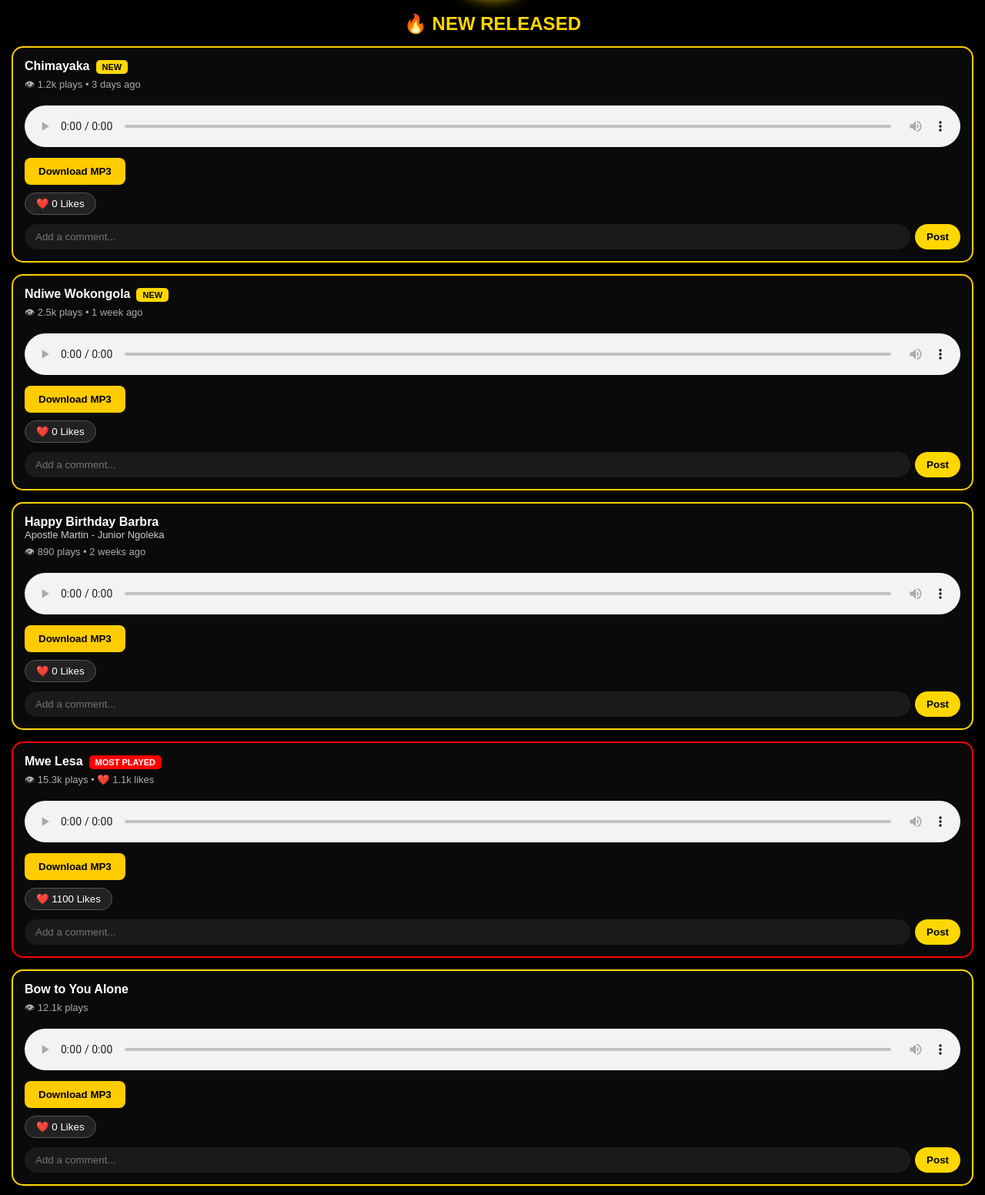
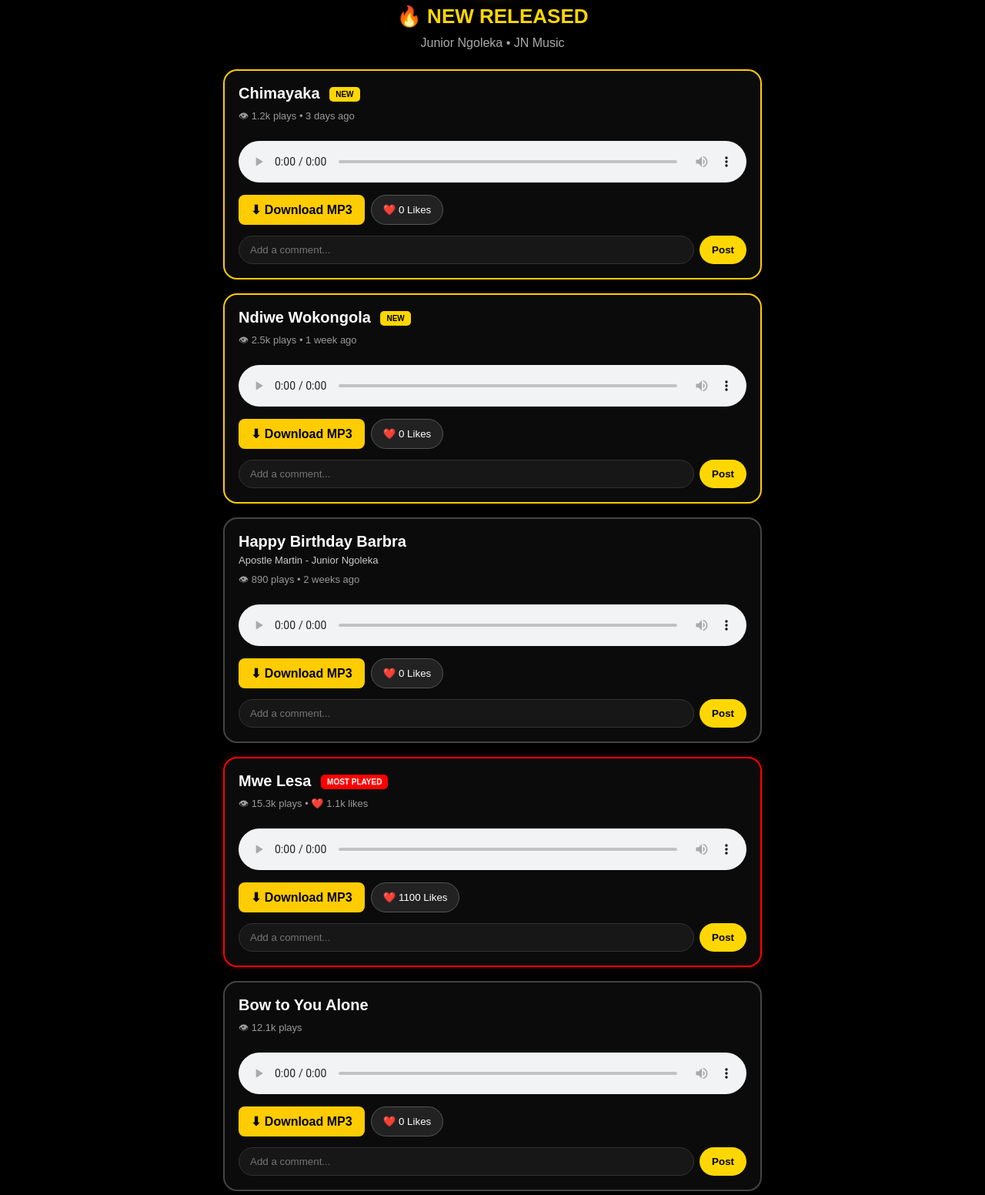
Before and after one commit to JuniorNgoleka/astro-blog-starter-template, an Astro site: page /music in a window 1280 px wide. Shown: the part 164-1716 px from the top of the page at 77% size. Built offline with nearby package versions, Linux system fonts and the light colour scheme; Astro itself is replaced by a stand-in of ours.

Commit message:
Update music.astro

```diff
--- a/src/pages/music.astro
+++ b/src/pages/music.astro
@@ -1,137 +1,474 @@
  ---
+
 ---
-<html>
+
+<html lang="en">
 <head>
-<title>JN Music - Junior Ngoleka</title>
-<meta name="viewport" content="width=device-width, initial-scale=1.0">
-<style>
-body{background:#000;color:#fff;font-family:Arial;padding:15px;margin:0}
-.logo{width:120px;height:120px;margin:20px auto;background:radial-gradient(circle,#222,#000);border:3px solid gold;border-radius:50%;display:flex;align-items:center;justify-content:center;font-size:50px;font-weight:bold;color:gold;text-align:center;box-shadow:0 0 20px gold}
-.title{color:gold;text-align:center;font-size:24px;font-weight:bold;margin:15px 0}
-.song{border:2px solid gold;border-radius:15px;padding:15px;margin:15px 0;background:#0a0a0a}
-.song.new{border-color:#ffcc00}
-.song.most{border-color:red}
-.badge{font-size:11px;padding:3px 8px;border-radius:5px;font-weight:bold;margin-left:8px}
-.badge-new{background:gold;color:#000}
-.badge-most{background:red;color:#fff}
-.plays{color:#aaa;font-size:13px;margin:5px 0}
-audio{width:100%;margin:10px 0}
-.btn-dl{background:#ffcc00;color:#000;border:none;padding:10px 18px;border-radius:8px;font-weight:bold;cursor:pointer}
-.btn-like{background:#222;color:#fff;border:1px solid #555;padding:6px 14px;border-radius:20px;cursor:pointer;margin-top:10px}
-.btn-like.liked{background:red;border-color:red}
-.comment-row{display:flex;gap:6px;margin-top:12px}
-.comment-row input{flex:1;padding:9px 14px;border-radius:20px;border:none;background:#1a1a1a;color:#fff}
-.btn-post{background:gold;color:#000;border:none;padding:9px 15px;border-radius:20px;font-weight:bold;cursor:pointer}
-.comment-item{background:#1e1e1e;padding:8px 12px;border-radius:12px;margin-top:8px;text-align:left;font-size:14px}
-.comment-item b{color:gold}
-</style>
-</head>
-<body>
+  <meta charset="UTF-8" />
+  <meta name="viewport" content="width=device-width, initial-scale=1.0" />
+  <title>JN Music - Junior Ngoleka</title>  <style>
+    * {
+      box-sizing: border-box;
+    }
 
-<div class="logo">JN</div>
-<div class="title">🔥 NEW RELEASED</div>
+    body {
+      background: #000;
+      color: #fff;
+      font-family: Arial, sans-serif;
+      margin: 0;
+      padding: 20px 15px 40px;
+    }
 
-<!-- SONG 1 -->
-<div class="song new">
-<div><b>Chimayaka</b><span class="badge badge-new">NEW</span></div>
-<div class="plays">👁 1.2k plays • 3 days ago</div>
-<audio controls><source src=""></audio>
-<br><button class="btn-dl">Download MP3</button>
-<br><button class="btn-like" onclick="likeThis(this)">❤️ <span>0</span> Likes</button>
-<div class="comment-row"><input id="c1" placeholder="Add a comment..."><button class="btn-post" onclick="postThis('c1','l1')">Post</button></div>
-<div id="l1"></div>
+    .container {
+      max-width: 700px;
+      margin: auto;
+    }
+
+    .logo {
+      width: 120px;
+      height: 120px;
+      margin: 10px auto 20px;
+      background: radial-gradient(circle, #222, #000);
+      border: 3px solid gold;
+      border-radius: 50%;
+      display: flex;
+      align-items: center;
+      justify-content: center;
+      font-size: 50px;
+      font-weight: bold;
+      color: gold;
+      box-shadow: 0 0 25px rgba(255, 215, 0, .5);
+    }
+
+    .title {
+      color: gold;
+      text-align: center;
+      font-size: 26px;
+      font-weight: bold;
+      margin-bottom: 25px;
+    }
+
+    .subtitle {
+      text-align: center;
+      color: #aaa;
+      margin-top: -15px;
+      margin-bottom: 25px;
+    }
+
+    .song {
+      border: 2px solid #444;
+      border-radius: 18px;
+      padding: 18px;
+      margin: 18px 0;
+      background: #0b0b0b;
+    }
+
+    .song.new {
+      border-color: #ffcc00;
+    }
+
+    .song.most {
+      border-color: red;
+      box-shadow: 0 0 12px rgba(255, 0, 0, .2);
+    }
+
+    .song-title {
+      font-size: 20px;
+      font-weight: bold;
+    }
+
+    .artist {
+      color: #ccc;
+      font-size: 13px;
+      margin-top: 5px;
+    }
+
+    .plays {
+      color: #999;
+      font-size: 13px;
+      margin: 8px 0;
+    }
+
+    .badge {
+      display: inline-block;
+      font-size: 10px;
+      padding: 4px 8px;
+      border-radius: 5px;
+      font-weight: bold;
+      margin-left: 7px;
+      vertical-align: middle;
+    }
+
+    .badge-new {
+      background: gold;
+      color: #000;
+    }
+
+    .badge-most {
+      background: red;
+      color: #fff;
+    }
+
+    audio {
+      width: 100%;
+      margin: 12px 0;
+    }
+
+    .buttons {
+      display: flex;
+      gap: 8px;
+      flex-wrap: wrap;
+    }
+
+    .btn-dl {
+      display: inline-block;
+      background: #ffcc00;
+      color: #000;
+      text-decoration: none;
+      border: none;
+      padding: 10px 16px;
+      border-radius: 8px;
+      font-weight: bold;
+    }
+
+    .btn-like {
+      background: #222;
+      color: #fff;
+      border: 1px solid #555;
+      padding: 8px 15px;
+      border-radius: 20px;
+      cursor: pointer;
+    }
+
+    .btn-like.liked {
+      background: red;
+      border-color: red;
+    }
+
+    .comment-row {
+      display: flex;
+      gap: 7px;
+      margin-top: 14px;
+    }
+
+    .comment-row input {
+      flex: 1;
+      min-width: 0;
+      padding: 10px 14px;
+      border-radius: 20px;
+      border: 1px solid #333;
+      background: #171717;
+      color: #fff;
+      outline: none;
+    }
+
+    .btn-post {
+      background: gold;
+      color: #000;
+      border: none;
+      padding: 9px 16px;
+      border-radius: 20px;
+      font-weight: bold;
+      cursor: pointer;
+    }
+
+    .comment-item {
+      background: #1b1b1b;
+      padding: 9px 12px;
+      border-radius: 12px;
+      margin-top: 8px;
+      font-size: 14px;
+    }
+
+    .comment-item b {
+      color: gold;
+    }
+
+    footer {
+      text-align: center;
+      color: gold;
+      margin-top: 35px;
+      font-size: 13px;
+    }
+  </style></head><body><div class="container">  <div class="logo">JN</div>  <div class="title">🔥 NEW RELEASED</div>  <div class="subtitle">
+    Junior Ngoleka • JN Music
+  </div>  <!-- SONG 1 -->  <div class="song new"><div class="song-title">
+  Chimayaka
+  <span class="badge badge-new">NEW</span>
 </div>
 
-<!-- SONG 2 -->
-<div class="song new">
-<div><b>Ndiwe Wokongola</b><span class="badge badge-new">NEW</span></div>
-<div class="plays">👁 2.5k plays • 1 week ago</div>
-<audio controls><source src=""></audio>
-<br><button class="btn-dl">Download MP3</button>
-<br><button class="btn-like" onclick="likeThis(this)">❤️ <span>0</span> Likes</button>
-<div class="comment-row"><input id="c2" placeholder="Add a comment..."><button class="btn-post" onclick="postThis('c2','l2')">Post</button></div>
-<div id="l2"></div>
+<div class="plays">
+  👁 1.2k plays • 3 days ago
 </div>
 
-<!-- SONG 3 -->
-<div class="song">
-<div><b>Happy Birthday Barbra</b></div>
-<div style="font-size:13px;color:#ccc">Apostle Martin - Junior Ngoleka</div>
-<div class="plays">👁 890 plays • 2 weeks ago</div>
-<audio controls><source src=""></audio>
-<br><button class="btn-dl">Download MP3</button>
-<br><button class="btn-like" onclick="likeThis(this)">❤️ <span>0</span> Likes</button>
-<div class="comment-row"><input id="c3" placeholder="Add a comment..."><button class="btn-post" onclick="postThis('c3','l3')">Post</button></div>
-<div id="l3"></div>
+<audio controls preload="metadata">
+  <source src="/music/Chimayaka.mp3" type="audio/mpeg" />
+  Your browser does not support audio.
+</audio>
+
+<div class="buttons">
+  <a class="btn-dl" href="/music/Chimayaka.mp3" download>
+    ⬇ Download MP3
+  </a>
+
+  <button class="btn-like" onclick="likeThis(this)">
+    ❤️ <span>0</span> Likes
+  </button>
 </div>
 
-<!-- SONG 4 -->
-<div class="song most">
-<div><b>Mwe Lesa</b><span class="badge badge-most">MOST PLAYED</span></div>
-<div class="plays">👁 15.3k plays • ❤️ 1.1k likes</div>
-<audio controls><source src=""></audio>
-<br><button class="btn-dl">Download MP3</button>
-<br><button class="btn-like" onclick="likeThis(this)">❤️ <span>1100</span> Likes</button>
-<div class="comment-row"><input id="c4" placeholder="Add a comment..."><button class="btn-post" onclick="postThis('c4','l4')">Post</button></div>
-<div id="l4"></div>
+<div class="comment-row">
+  <input id="c1" placeholder="Add a comment..." />
+  <button class="btn-post" onclick="postThis('c1','l1')">
+    Post
+  </button>
 </div>
 
-<!-- SONG 5 -->
-<div class="song">
-<div><b>Bow to You Alone</b></div>
-<div class="plays">👁 12.1k plays</div>
-<audio controls><source src=""></audio>
-<br><button class="btn-dl">Download MP3</button>
-<br><button class="btn-like" onclick="likeThis(this)">❤️ <span>0</span> Likes</button>
-<div class="comment-row"><input id="c5" placeholder="Add a comment..."><button class="btn-post" onclick="postThis('c5','l5')">Post</button></div>
-<div id="l5"></div>
+<div id="l1"></div>
+
+  </div>  <!-- SONG 2 -->  <div class="song new"><div class="song-title">
+  Ndiwe Wokongola
+  <span class="badge badge-new">NEW</span>
 </div>
 
-<!-- SONG 6 -->
-<div class="song">
-<div><b>FMD</b></div>
-<div class="plays">👁 9.4k plays</div>
-<audio controls><source src=""></audio>
-<br><button class="btn-dl">Download MP3</button>
-<br><button class="btn-like" onclick="likeThis(this)">❤️ <span>0</span> Likes</button>
-<div class="comment-row"><input id="c6" placeholder="Add a comment..."><button class="btn-post" onclick="postThis('c6','l6')">Post</button></div>
-<div id="l6"></div>
+<div class="plays">
+  👁 2.5k plays • 1 week ago
 </div>
 
-<!-- SONG 7 -->
-<div class="song">
-<div><b>Fire Mountain Welcome</b></div>
-<!-- SONG 7 -->
-<div class="song">
-<div><b>Fire Mountain Welcome</b></div>
-<div class="plays">👁 7.2k plays</div>
-<audio controls><source src=""></audio>
-<br><button class="btn-dl">Download MP3</button>
-<br><button class="btn-like" onclick="likeThis(this)">❤️ <span>0</span> Likes</button>
-<div class="comment-row"><input id="c7" placeholder="Add a comment..."><button class="btn-post" onclick="postThis('c7','l7')">Post</button></div>
-<div id="l7"></div>
+<audio controls preload="metadata">
+  <source src="/music/Ndiwe-Wokongola.mp3" type="audio/mpeg" />
+  Your browser does not support audio.
+</audio>
+
+<div class="buttons">
+  <a class="btn-dl" href="/music/Ndiwe-Wokongola.mp3" download>
+    ⬇ Download MP3
+  </a>
+
+  <button class="btn-like" onclick="likeThis(this)">
+    ❤️ <span>0</span> Likes
+  </button>
 </div>
 
-<script>
-function likeThis(btn){
- let span=btn.querySelector('span');
- let n=parseInt(span.innerText)+1;
- span.innerText=n;
- btn.classList.add('liked');
+<div class="comment-row">
+  <input id="c2" placeholder="Add a comment..." />
+  <button class="btn-post" onclick="postThis('c2','l2')">
+    Post
+  </button>
+</div>
+
+<div id="l2"></div>
+
+  </div>  <!-- SONG 3 -->  <div class="song"><div class="song-title">
+  Happy Birthday Barbra
+</div>
+
+<div class="artist">
+  Apostle Martin - Junior Ngoleka
+</div>
+
+<div class="plays">
+  👁 890 plays • 2 weeks ago
+</div>
+
+<audio controls preload="metadata">
+  <source src="/music/Happy-Birthday-Barbra.mp3" type="audio/mpeg" />
+  Your browser does not support audio.
+</audio>
+
+<div class="buttons">
+  <a class="btn-dl" href="/music/Happy-Birthday-Barbra.mp3" download>
+    ⬇ Download MP3
+  </a>
+
+  <button class="btn-like" onclick="likeThis(this)">
+    ❤️ <span>0</span> Likes
+  </button>
+</div>
+
+<div class="comment-row">
+  <input id="c3" placeholder="Add a comment..." />
+  <button class="btn-post" onclick="postThis('c3','l3')">
+    Post
+  </button>
+</div>
+
+<div id="l3"></div>
+
+  </div>  <!-- SONG 4 -->  <div class="song most"><div class="song-title">
+  Mwe Lesa
+  <span class="badge badge-most">MOST PLAYED</span>
+</div>
+
+<div class="plays">
+  👁 15.3k plays • ❤️ 1.1k likes
+</div>
+
+<audio controls preload="metadata">
+  <source src="/music/Mwe-Lesa.mp3" type="audio/mpeg" />
+  Your browser does not support audio.
+</audio>
+
+<div class="buttons">
+  <a class="btn-dl" href="/music/Mwe-Lesa.mp3" download>
+    ⬇ Download MP3
+  </a>
+
+  <button class="btn-like" onclick="likeThis(this)">
+    ❤️ <span>1100</span> Likes
+  </button>
+</div>
+
+<div class="comment-row">
+  <input id="c4" placeholder="Add a comment..." />
+  <button class="btn-post" onclick="postThis('c4','l4')">
+    Post
+  </button>
+</div>
+
+<div id="l4"></div>
+
+  </div>  <!-- SONG 5 -->  <div class="song"><div class="song-title">
+  Bow to You Alone
+</div>
+
+<div class="plays">
+  👁 12.1k plays
+</div>
+
+<audio controls preload="metadata">
+  <source src="/music/Bow-to-You-Alone.mp3" type="audio/mpeg" />
+  Your browser does not support audio.
+</audio>
+
+<div class="buttons">
+  <a class="btn-dl" href="/music/Bow-to-You-Alone.mp3" download>
+    ⬇ Download MP3
+  </a>
+
+  <button class="btn-like" onclick="likeThis(this)">
+    ❤️ <span>0</span> Likes
+  </button>
+</div>
+
+<div class="comment-row">
+  <input id="c5" placeholder="Add a comment..." />
+  <button class="btn-post" onclick="postThis('c5','l5')">
+    Post
+  </button>
+</div>
+
+<div id="l5"></div>
+
+  </div>  <!-- SONG 6 -->  <div class="song"><div class="song-title">
+  FMD
+</div>
+
+<div class="plays">
+  👁 9.4k plays
+</div>
+
+<audio controls preload="metadata">
+  <source src="/music/FMD.mp3" type="audio/mpeg" />
+  Your browser does not support audio.
+</audio>
+
+<div class="buttons">
+  <a class="btn-dl" href="/music/FMD.mp3" download>
+    ⬇ Download MP3
+  </a>
+
+  <button class="btn-like" onclick="likeThis(this)">
+    ❤️ <span>0</span> Likes
+  </button>
+</div>
+
+<div class="comment-row">
+  <input id="c6" placeholder="Add a comment..." />
+  <button class="btn-post" onclick="postThis('c6','l6')">
+    Post
+  </button>
+</div>
+
+<div id="l6"></div>
+
+  </div>  <!-- SONG 7 -->  <div class="song"><div class="song-title">
+  Fire Mountain Welcome
+</div>
+
+<div class="plays">
+  👁 7.2k plays
+</div>
+
+<audio controls preload="metadata">
+  <source src="/music/Fire-Mountain-Welcome.mp3" type="audio/mpeg" />
+  Your browser does not support audio.
+</audio>
+
+<div class="buttons">
+  <a class="btn-dl" href="/music/Fire-Mountain-Welcome.mp3" download>
+    ⬇ Download MP3
+  </a>
+
+  <button class="btn-like" onclick="likeThis(this)">
+    ❤️ <span>0</span> Likes
+  </button>
+</div>
+
+<div class="comment-row">
+  <input id="c7" placeholder="Add a comment..." />
+  <button class="btn-post" onclick="postThis('c7','l7')">
+    Post
+  </button>
+</div>
+
+<div id="l7"></div>
+
+  </div>  <footer>
+    © 2026 Prophet Junior Ngoleka - Zambia
+  </footer></div><script>
+
+function likeThis(btn) {
+
+  const span = btn.querySelector("span");
+
+  let number = parseInt(span.innerText) || 0;
+
+  number++;
+
+  span.innerText = number;
+
+  btn.classList.add("liked");
 }
-function postThis(inputId,listId){
- let input=document.getElementById(inputId);
- let list=document.getElementById(listId);
- if(!input.value.trim()) return;
- let div=document.createElement('div');
- div.className='comment-item';
- div.style.cssText='background:#1e1e1e;padding:8px 12px;border-radius:12px;margin-top:8px;font-size:14px';
- div.innerHTML='<b style="color:gold">You:</b> '+input.value;
- list.prepend(div);
- input.value='';
+
+
+function postThis(inputId, listId) {
+
+  const input = document.getElementById(inputId);
+
+  const list = document.getElementById(listId);
+
+  const comment = input.value.trim();
+
+  if (!comment) return;
+
+  const div = document.createElement("div");
+
+  div.className = "comment-item";
+
+  const name = document.createElement("b");
+
+  name.textContent = "You: ";
+
+  div.appendChild(name);
+
+  div.appendChild(
+    document.createTextNode(comment)
+  );
+
+  list.prepend(div);
+
+  input.value = "";
 }
-</script>
 
-<p style="text-align:center;color:gold;margin-top:30px">© 2026 Prophet Junior Ngoleka - Kitwe, Zambia</p>
-</body>
+</script></body>
 </html>
```
